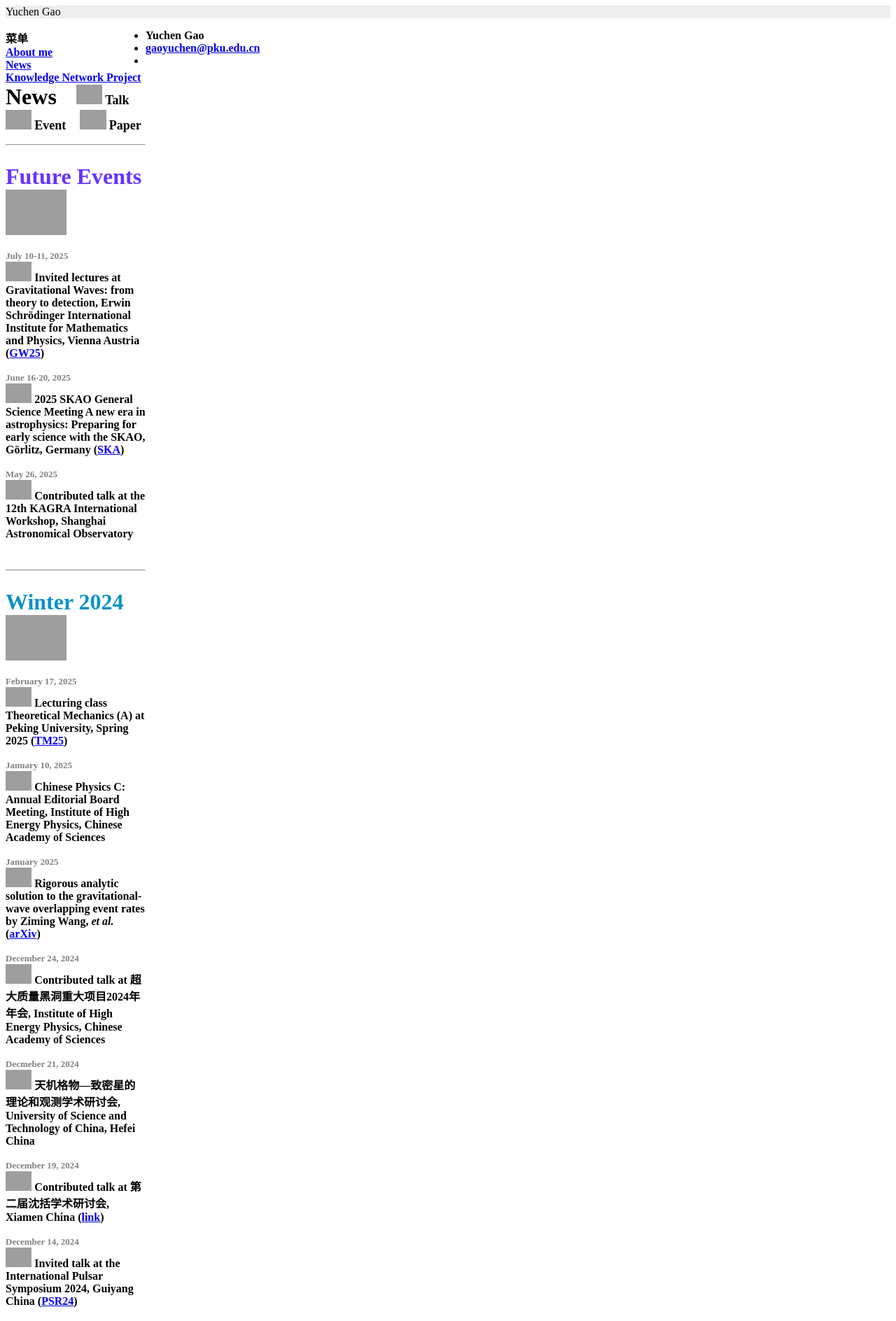
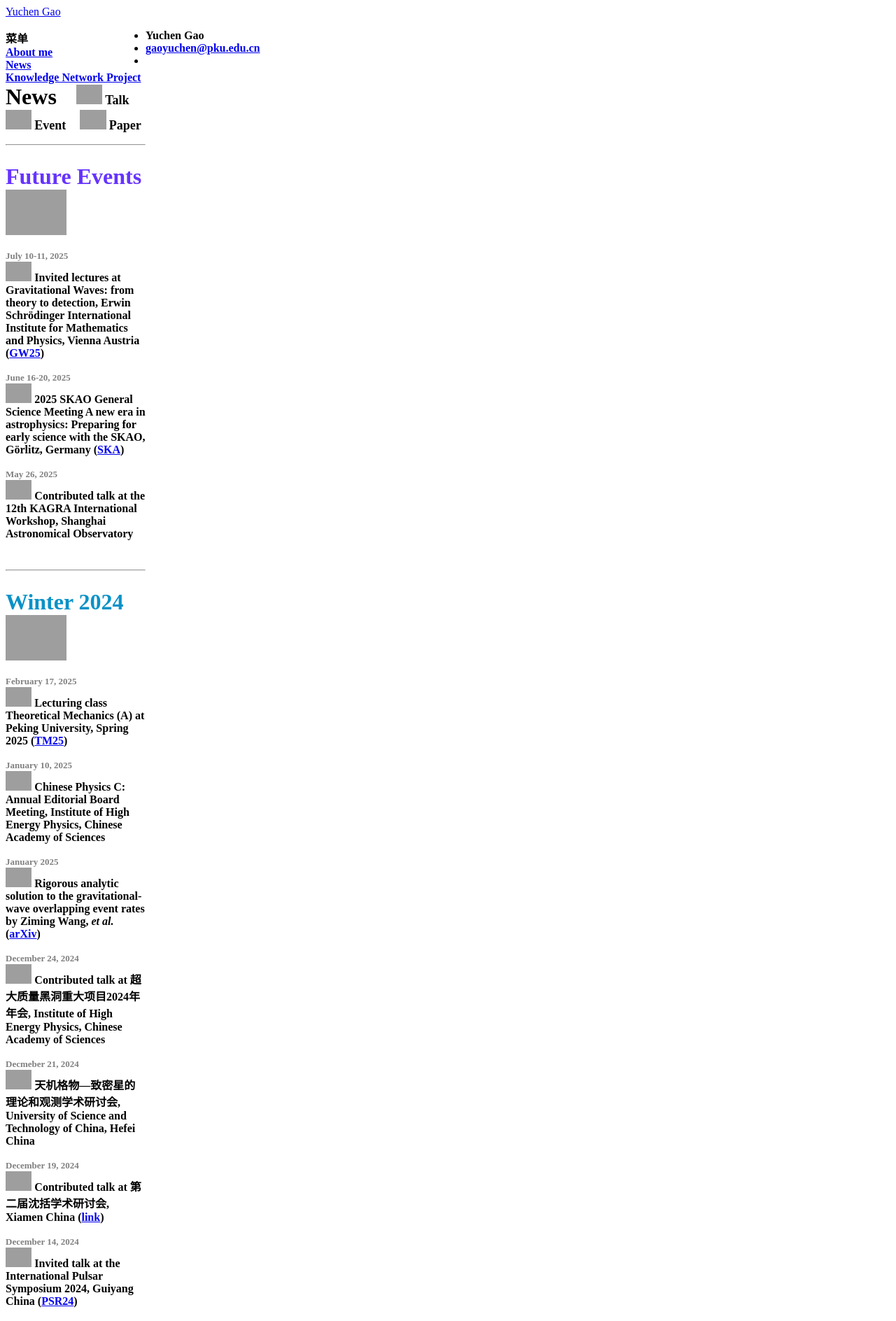
Before and after one commit to GYC1999/GYC1999.github.io, a Jekyll site: the page built from index.html, in a window 1280 px wide. Shown: the top 1888 px of the page at 70% size. Built offline with Jekyll 4.4.1, drawn with Linux system fonts in a browser that asks for light colours; formulas are drawn with MathJax 3; grey boxes are pictures that could not be loaded.

Commit message:
Update default.html

```diff
--- a/_layouts/default.html
+++ b/_layouts/default.html
@@ -5,7 +5,9 @@
 
   <body>
 
-    {% include header.html %}
+    <div class="header" style="background-color:FFFFEE">
+      <a href="index.html">Yuchen Gao</a>
+    </div>
 
     <div class="page-content">
       <div id="menu" style="background-color:FFFFEE;width:200px;float:left;">
```
